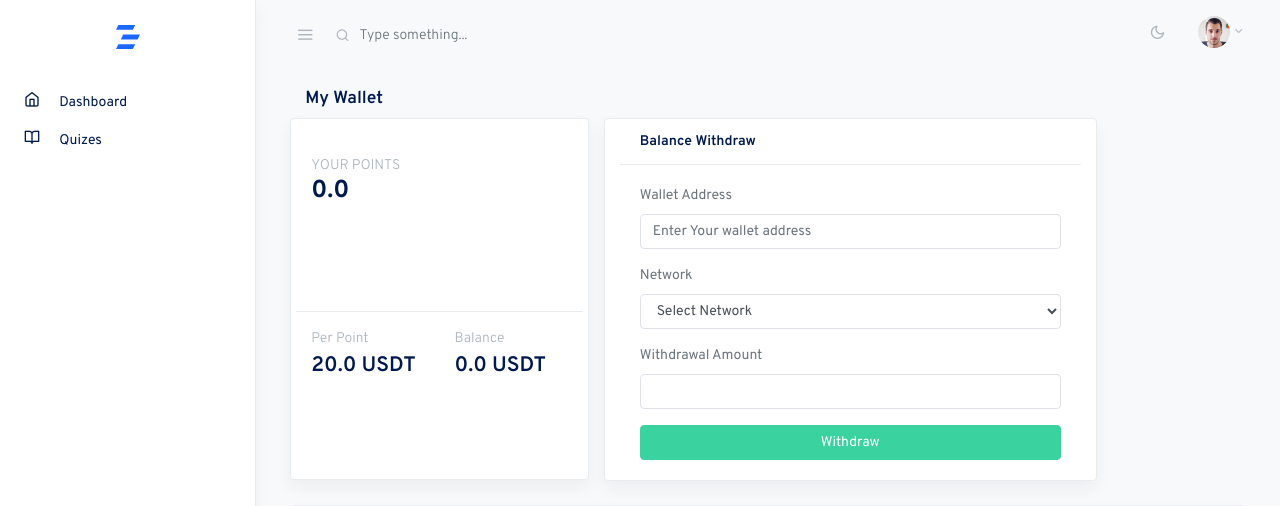
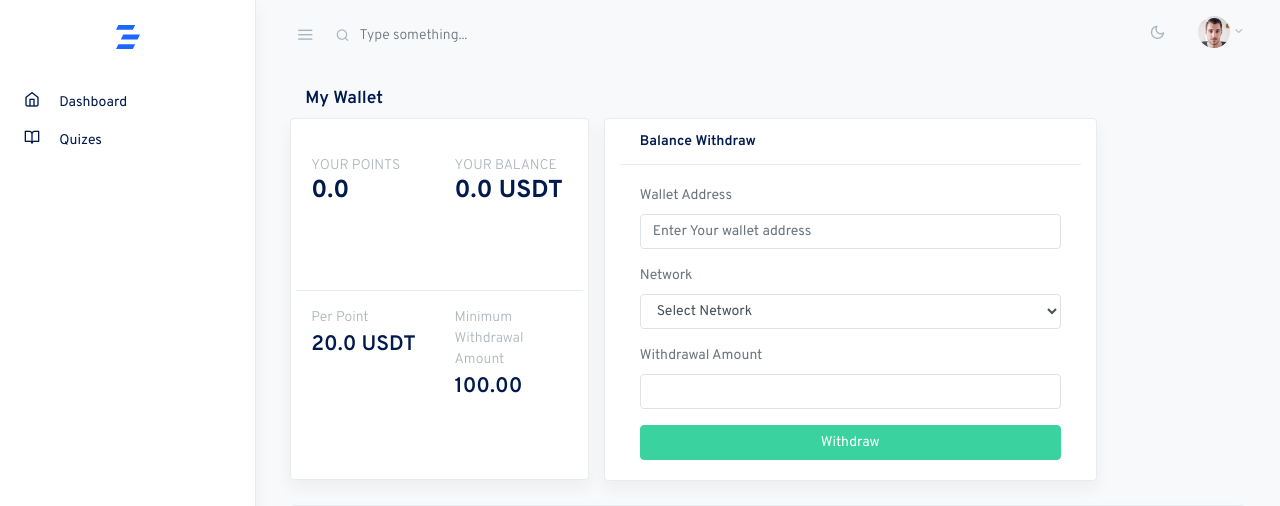
Before and after one commit to Rifat977/quiz, a Django app: page /wallet/ in a window 1280 px wide. Shown: the top 506 px of the page. Run offline with Django 4.2, Linux system fonts and the light colour scheme; a user stored in the database is signed in; data comes from the database, SQL or seed files in the repository; some libraries are stand-ins or nearby versions; some web fonts are replaced.

Commit message:
design fix

```diff
--- a/templates/user/wallet.html
+++ b/templates/user/wallet.html
@@ -32,15 +32,18 @@
                                     </p>
                                     <h3>{{user.point}}</h3>
                                 </div>
-                                <div class="col-md-6 text-center">
+                                <div class="col-md-6 py-3">
+                                    <p class="mb-0"><strong class="mb-0 text-uppercase text-muted">Your Balance</strong>
+                                    </p>
+                                    <h3>{{total_amount}} {{per_point.currency}}</h3>
                                 </div>
                                 <div class="col-md-6 border-top py-3">
                                     <p class="mb-1"><strong class="text-muted">Per Point</strong></p>
                                     <h4 class="mb-0">{{per_point.per_point}} {{per_point.currency}}</h4>
                                 </div> <!-- .col -->
                                 <div class="col-md-6 border-top py-3">
-                                    <p class="mb-1"><strong class="text-muted">Balance</strong></p>
-                                    <h4 class="mb-0">{{total_amount}} {{per_point.currency}}</h4>
+                                    <p class="mb-1"><strong class="text-muted">Minimum Withdrawal Amount</strong></p>
+                                    <h4 class="mb-0">{{per_point.min_withdrawal}}</h4>
                                 </div> <!-- .col -->
                             </div>
                         </div> <!-- .card-body -->
```
